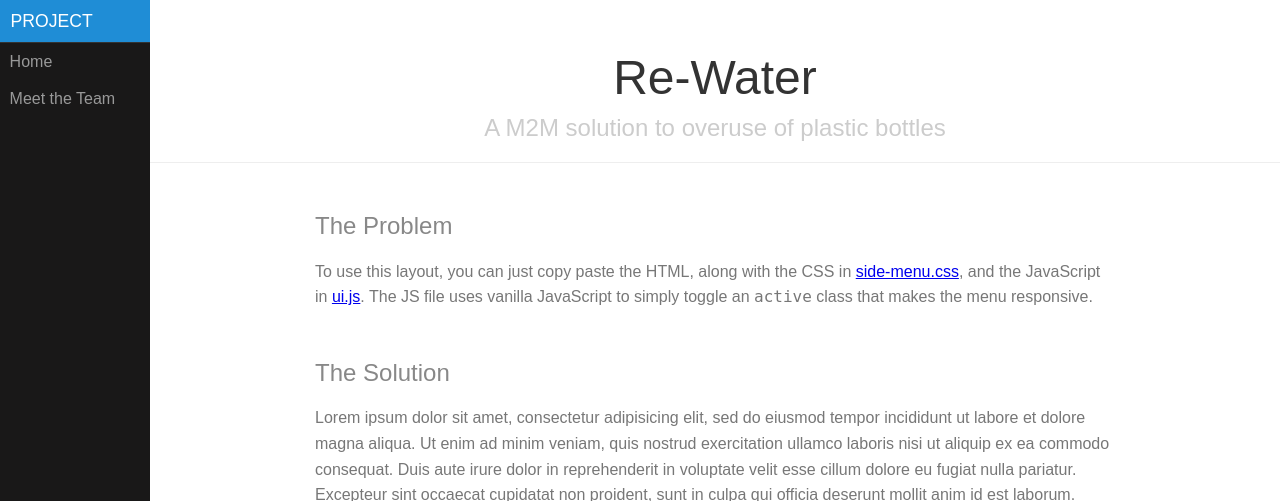
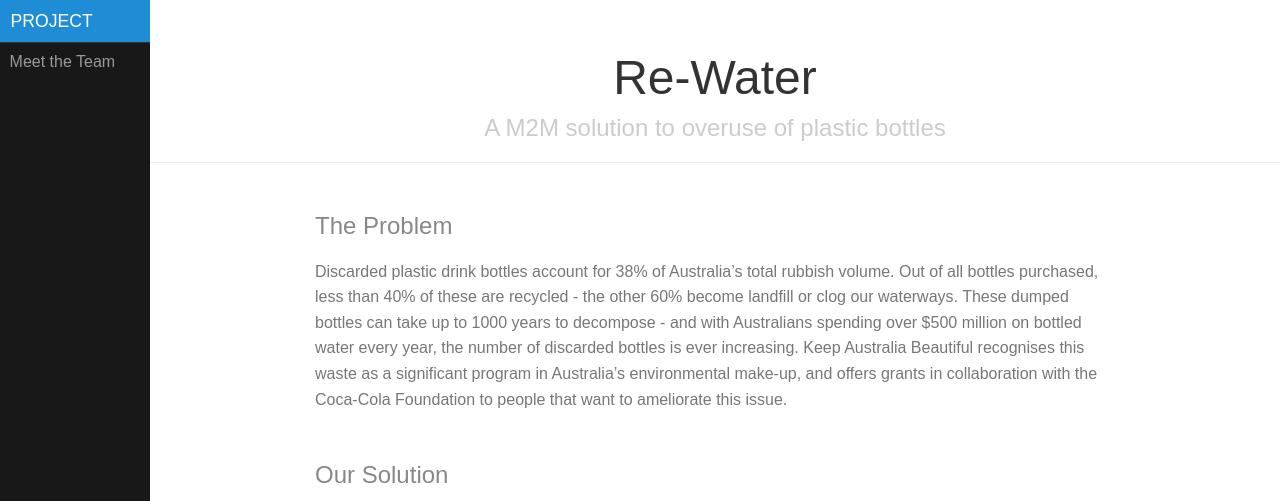
Before and after one commit to thunn/M2MWebsite, a Flask app: page / in a window 1280 px wide. Shown: the top 501 px of the page. Run offline with Flask 2, Linux system fonts and the light colour scheme.

Commit message:
Text Changes

```diff
--- a/templates/index.html
+++ b/templates/index.html
@@ -46,7 +46,7 @@
             <a class="pure-menu-heading" href="#">Project</a>
 
             <ul class="pure-menu-list">
-                <li class="pure-menu-item"><a href="/home/" class="pure-menu-link">Home</a></li>
+                <!-- <li class="pure-menu-item"><a href="/home/" class="pure-menu-link">Home</a></li> -->
                 <li class="pure-menu-item"><a href="/team/" class="pure-menu-link">Meet the Team</a></li>
                 <!-- <li class="pure-menu-item"><a href="/users/" class="pure-menu-link">Users</a></li> -->
             </ul>
@@ -62,15 +62,16 @@
         <div class="content">
             <h2 class="content-subhead">The Problem</h2>
             <p>
-                To use this layout, you can just copy paste the HTML, along with the CSS in <a href="/css/layouts/side-menu.css" alt="Side Menu CSS">side-menu.css</a>, and the JavaScript in <a href="/js/ui.js">ui.js</a>. The JS file uses vanilla JavaScript to simply toggle an <code>active</code> class that makes the menu responsive.
+                Discarded plastic drink bottles account for 38% of Australia’s total rubbish volume. Out of all bottles purchased, less than 40% of these are recycled - the other 60% become landfill or clog our waterways. These dumped bottles can take up to 1000 years to decompose - and with Australians spending over $500 million on bottled water every year, the number of discarded bottles is ever increasing. Keep Australia Beautiful recognises this waste as a significant program in Australia’s environmental make-up, and offers grants in collaboration with the Coca-Cola Foundation to people that want to ameliorate this issue.
             </p>
 
-            <h2 class="content-subhead">The Solution</h2>
+            <h2 class="content-subhead">Our Solution</h2>
             <p>
-                Lorem ipsum dolor sit amet, consectetur adipisicing elit, sed do eiusmod tempor incididunt ut labore et dolore magna aliqua. Ut enim ad minim veniam, quis nostrud exercitation ullamco laboris nisi ut aliquip ex ea commodo consequat. Duis aute irure dolor in reprehenderit in voluptate velit esse cillum dolore eu fugiat nulla pariatur. Excepteur sint occaecat cupidatat non proident, sunt in culpa qui officia deserunt mollit anim id est laborum.
+                Our solution is a communal vending machine that delivers a reusable water bottle, filled with chilled or sparkling water, to consumers. The machine uses an NFC reader system that allows customers to swipe a card, and collect a bottle for use over 48 hours. Refills at the machine are given free of charge, whilst sparkling water requires a fee per refill. If the customer has the bottle out of the machine for over 48 hours, they will incur a fine each day until the bottle is returned to the machine. When returned, the bottle will be cleaned and ready for pick-up by the next customer that uses the machine.
             </p>
 
-            <div class="pure-g">
+            <!-- Photos -->
+            <!-- <div class="pure-g">
                 <div class="pure-u-1-4">
                     <img class="pure-img-responsive" src="http://farm3.staticflickr.com/2875/9069037713_1752f5daeb.jpg" alt="Peyto Lake">
                 </div>
@@ -83,7 +84,7 @@
                 <div class="pure-u-1-4">
                     <img class="pure-img-responsive" src="http://farm8.staticflickr.com/7357/9086701425_fda3024927.jpg" alt="Mountain">
                 </div>
-            </div>
+            </div> -->
 
         </div>
     </div>
--- a/templates/team.html
+++ b/templates/team.html
@@ -28,7 +28,7 @@
 
 
 
-
+<!--
 
 
 
@@ -40,7 +40,7 @@
 
 
 
-<div id="layout">
+<div id="layout"> -->
     <!-- Menu toggle -->
     <a href="#menu" id="menuLink" class="menu-link">
         <!-- Hamburger icon -->
@@ -52,7 +52,7 @@
             <a class="pure-menu-heading" href="/">Project</a>
 
             <ul class="pure-menu-list">
-                <li class="pure-menu-item"><a href="/home/" class="pure-menu-link">Home</a></li>
+                <!-- <li class="pure-menu-item"><a href="/home/" class="pure-menu-link">Home</a></li> -->
                 <li class="pure-menu-item"><a href="/team/" class="pure-menu-link">Meet the Team</a></li>
                 <!-- <li class="pure-menu-item"><a href="/users/" class="pure-menu-link">Users</a></li> -->
             </ul>
--- a/templates/users.html
+++ b/templates/users.html
@@ -33,7 +33,7 @@
             <a class="pure-menu-heading" href="/">Project</a>
 
             <ul class="pure-menu-list">
-                <li class="pure-menu-item"><a href="/home/" class="pure-menu-link">Home</a></li>
+                <!-- <li class="pure-menu-item"><a href="/home/" class="pure-menu-link">Home</a></li> -->
                 <li class="pure-menu-item"><a href="/team/" class="pure-menu-link">Meet the Team</a></li>
                 <!-- <li class="pure-menu-item"><a href="/users/" class="pure-menu-link">Users</a></li> -->
             </ul>
```
